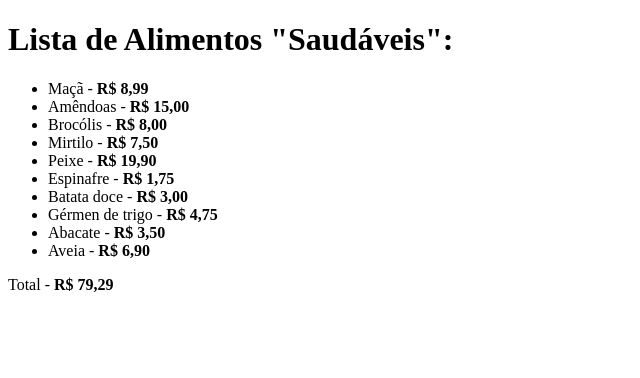
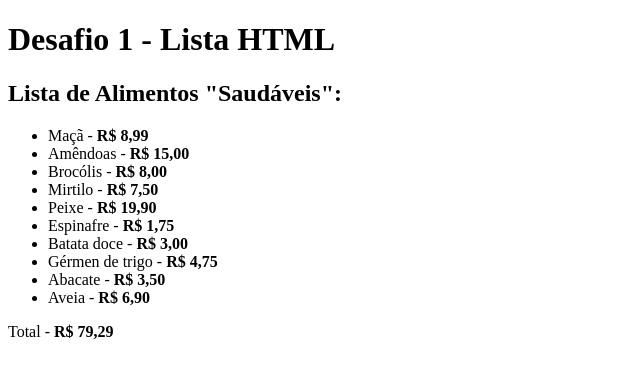
Before and after one commit to rafael-silva-dev/desafios-devquest, a plain HTML site: page desafio-1/index.html in a window 1280 px wide. Shown: the whole page, without its empty margins (0-640 px from the left). Drawn offline with Linux system fonts and the light colour scheme.

Commit message:
altera título da página

```diff
--- a/desafio-1/index.html
+++ b/desafio-1/index.html
@@ -4,10 +4,12 @@
     <meta charset="UTF-8">
     <meta http-equiv="X-UA-Compatible" content="IE=edge">
     <meta name="viewport" content="width=device-width, initial-scale=1.0">
-    <title>Desafio 1</title>
+    <title>Desafio 1 - Lista</title>
 </head>
 <body>
-    <h1>Lista de Alimentos "Saudáveis":</h1>
+    <h1>Desafio 1 - Lista HTML</h1>
+
+    <h2>Lista de Alimentos "Saudáveis":</h2>
 
     <ul>
         <li>Maçã - <strong>R$ 8,99</strong></li>
```
